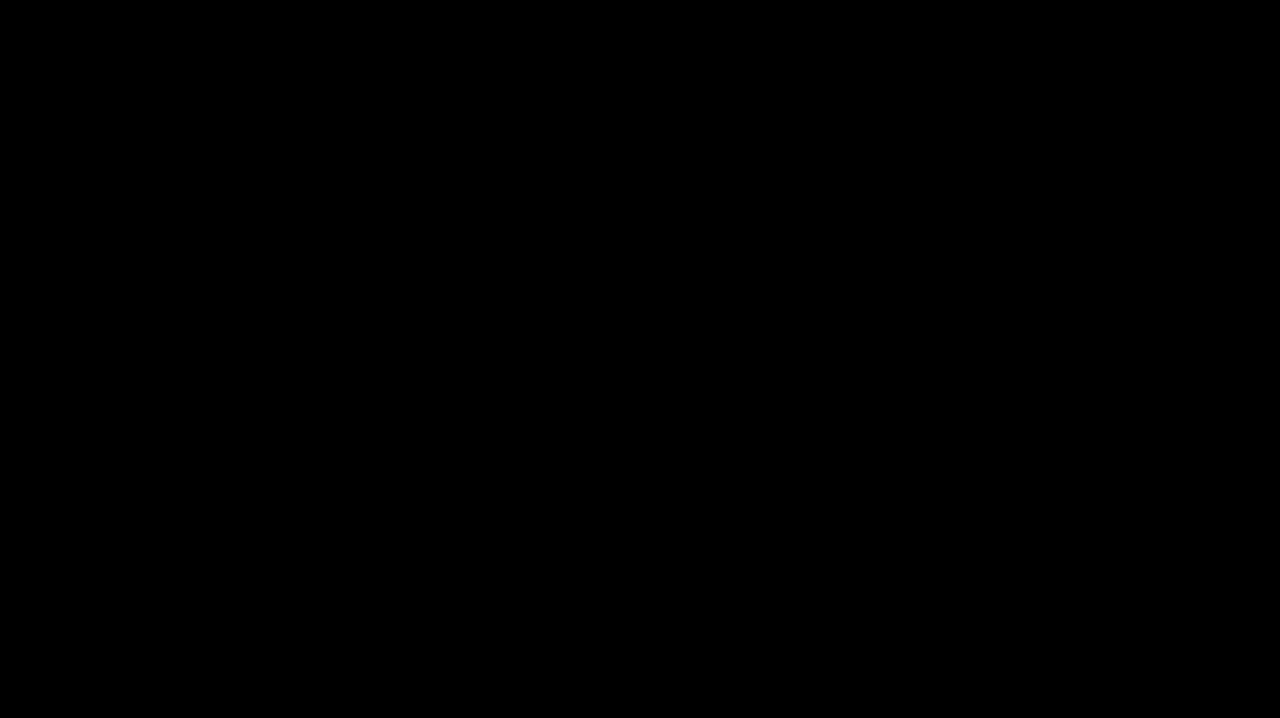
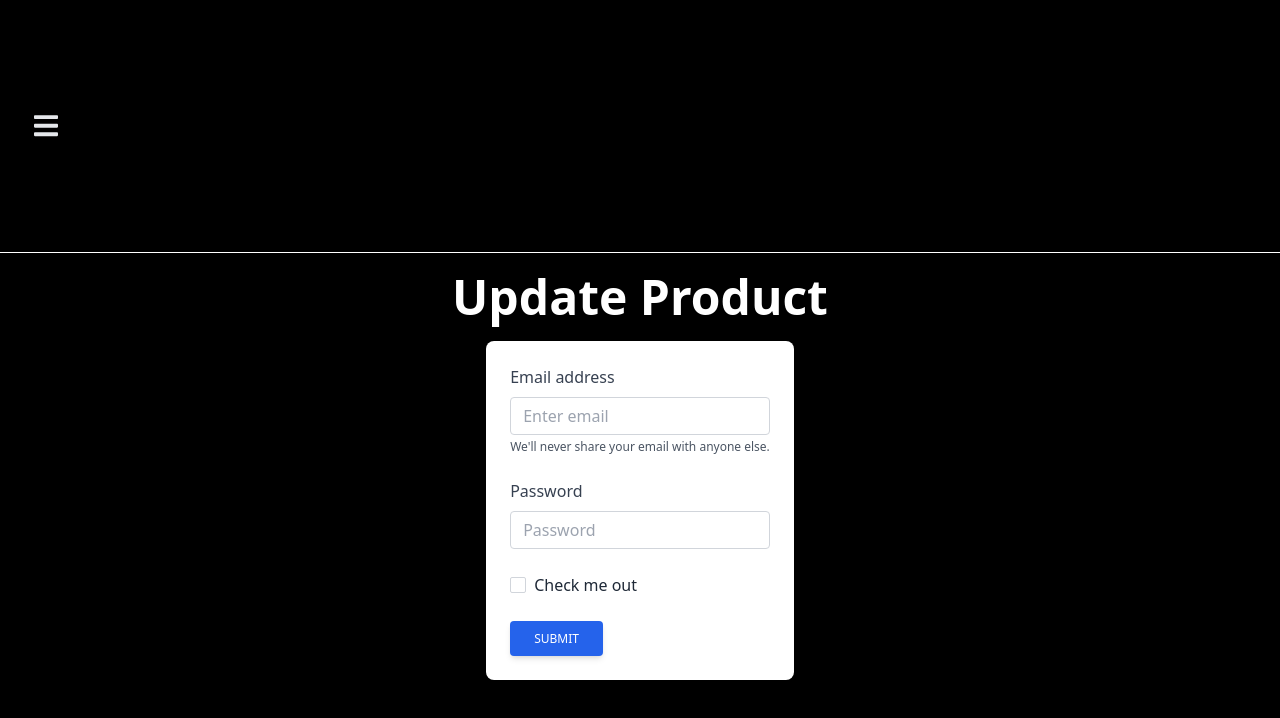
Before and after one commit to HEEPOKE/Vue-GO, a Vue app in the folder Client/: page /product/1 in a window 1280 px wide. Before the commit this address had no page. Shown: the top 718 px of the page. Built offline with nearby package versions, Linux system fonts and the light colour scheme; what tw-elements would draw is missing.

Commit message:
setup update page

```diff
--- /dev/null
+++ b/Client/src/common/UpdateProduct.vue
@@ -0,0 +1,19 @@
+<template>
+    <HeaderUpdate />
+    <div class="flex justify-center mt-5">
+        <FormUpdateProduct />
+    </div>
+</template>
+
+<script lang="ts">
+import HeaderUpdate from '../components/UpdateProduct/HeaderUpdate.vue';
+import FormUpdateProduct from '../components/UpdateProduct/FormUpdate.vue';
+
+export default {
+    name: "UpdateProductCommon",
+    components: {
+        HeaderUpdate,
+        FormUpdateProduct
+    }
+}
+</script>
--- a/Client/src/components/Product/DataTableProduct.vue
+++ b/Client/src/components/Product/DataTableProduct.vue
@@ -24,7 +24,9 @@
                             </tr>
                         </thead>
                         <tbody>
-                            <tr class="bg-white border-b transition duration-300 ease-in-out hover:bg-gray-100">
+                            <tr class="bg-white border-b transition duration-300 ease-in-out hover:bg-gray-100"
+                                v-for="Product in product" :key="product.id"
+                                >
                                 <td class="px-6 py-4 whitespace-nowrap text-sm font-medium text-gray-900 border-r">1
                                 </td>
                                 <td class="text-sm text-gray-900 font-light px-6 py-4 whitespace-nowrap border-r">
@@ -47,8 +49,7 @@
                                                 class="w-4 h-3" /></button>
                                         <button type="button"
                                             class="inline-block mx-1 px-4 text-center py-2.5 bg-red-600 text-white font-medium text-xs leading-tight rounded shadow-md hover:bg-red-700 hover:shadow-lg focus:bg-red-700 focus:shadow-lg focus:outline-none focus:ring-0 active:bg-red-800 active:shadow-lg transition duration-150 ease-in-out">
-                                            <font-awesome-icon icon="fa-solid fa-trash-can"
-                                                class="w-4 h-3" /></button>
+                                            <font-awesome-icon icon="fa-solid fa-trash-can" class="w-4 h-3" /></button>
                                     </div>
                                 </td>
                             </tr>
@@ -63,6 +64,14 @@
 
 export default {
     name: "DataTableProduct",
-
+    data() {
+        return {
+            product: []
+        }
+    }, methods: {
+        deleteProduct() {
+            // let id = this.product.findIndex(i => i.id === id)
+        }
+    }
 }
 </script>
--- /dev/null
+++ b/Client/src/components/UpdateProduct/FormUpdate.vue
@@ -0,0 +1,75 @@
+<template>
+    <div class="block p-6 rounded-lg shadow-lg bg-white max-w-sm">
+        <form>
+            <div class="form-group mb-6">
+                <label for="exampleInputEmail1" class="form-label inline-block mb-2 text-gray-700">Email address</label>
+                <input type="email" class="form-control
+        block
+        w-full
+        px-3
+        py-1.5
+        text-base
+        font-normal
+        text-gray-700
+        bg-white bg-clip-padding
+        border border-solid border-gray-300
+        rounded
+        transition
+        ease-in-out
+        m-0
+        focus:text-gray-700 focus:bg-white focus:border-blue-600 focus:outline-none" id="exampleInputEmail1"
+                    aria-describedby="emailHelp" placeholder="Enter email">
+                <small id="emailHelp" class="block mt-1 text-xs text-gray-600">We'll never share your email with anyone
+                    else.</small>
+            </div>
+            <div class="form-group mb-6">
+                <label for="exampleInputPassword1" class="form-label inline-block mb-2 text-gray-700">Password</label>
+                <input type="password" class="form-control block
+        w-full
+        px-3
+        py-1.5
+        text-base
+        font-normal
+        text-gray-700
+        bg-white bg-clip-padding
+        border border-solid border-gray-300
+        rounded
+        transition
+        ease-in-out
+        m-0
+        focus:text-gray-700 focus:bg-white focus:border-blue-600 focus:outline-none" id="exampleInputPassword1"
+                    placeholder="Password">
+            </div>
+            <div class="form-group form-check mb-6">
+                <input type="checkbox"
+                    class="form-check-input appearance-none h-4 w-4 border border-gray-300 rounded-sm bg-white checked:bg-blue-600 checked:border-blue-600 focus:outline-none transition duration-200 mt-1 align-top bg-no-repeat bg-center bg-contain float-left mr-2 cursor-pointer"
+                    id="exampleCheck1">
+                <label class="form-check-label inline-block text-gray-800" for="exampleCheck1">Check me out</label>
+            </div>
+            <button type="submit" class="
+      px-6
+      py-2.5
+      bg-blue-600
+      text-white
+      font-medium
+      text-xs
+      leading-tight
+      uppercase
+      rounded
+      shadow-md
+      hover:bg-blue-700 hover:shadow-lg
+      focus:bg-blue-700 focus:shadow-lg focus:outline-none focus:ring-0
+      active:bg-blue-800 active:shadow-lg
+      transition
+      duration-150
+      ease-in-out">Submit</button>
+        </form>
+    </div>
+</template>
+<script lang="ts">
+
+export default {
+    name: "FormUpdateProduct",
+
+}
+</script>
--- /dev/null
+++ b/Client/src/components/UpdateProduct/HeaderUpdate.vue
@@ -0,0 +1,10 @@
+<template>
+  <div class="text-center text-black dark:text-white">
+    <h1 class="text-5xl font-bold mt-5">Update Product</h1>
+  </div>
+</template>
+<script lang="ts">
+export default {
+    name: "HeaderUpdateProduct"
+}
+</script>
--- a/Client/src/routes/routes.ts
+++ b/Client/src/routes/routes.ts
@@ -4,6 +4,7 @@ const RegisterPage = () => import("../views/auth/RegisterPage.vue");
 const ForgotPasswordPage = () => import("../views/auth/ForgotPasswordPage.vue");
 const HomePage = () => import("../views/HomePage.vue");
 const ProductsListPage = () => import("../views/ProductsListPage.vue");
+const UpdateProductPage = () => import("../views/UpdateProductPage.vue");
 const AboutPage = () => import("../views/AboutPage.vue");
 const NotFoundPage = () => import("../views/NotFoundPage.vue");
 
@@ -17,6 +18,11 @@ const routes = [
   },
   { path: "/", name: "HomePage", component: HomePage },
   { path: "/product", name: "ProductsListPage", component: ProductsListPage },
+  {
+    path: "/product/:id",
+    name: "UpdateProductPage",
+    component: UpdateProductPage,
+  },
   { path: "/about", name: "AboutPage", component: AboutPage },
   { path: "/*", name: "NotFoundPage", component: NotFoundPage },
 ];
--- /dev/null
+++ b/Client/src/views/UpdateProductPage.vue
@@ -0,0 +1,19 @@
+<template>
+    <div>
+        <NavbarMenu />
+        <UpdateProductCommon />
+    </div>
+</template>
+
+<script lang="ts">
+import NavbarMenu from '../common/Navbar.vue';
+import UpdateProductCommon from '../common/UpdateProduct.vue';
+
+export default {
+    name: "UpdateProductPage",
+    components: {
+        NavbarMenu,
+        UpdateProductCommon
+    }
+}
+</script>
```
